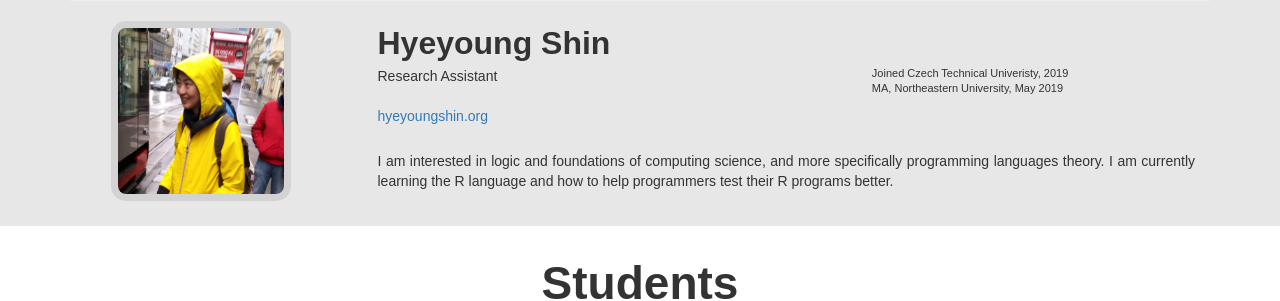
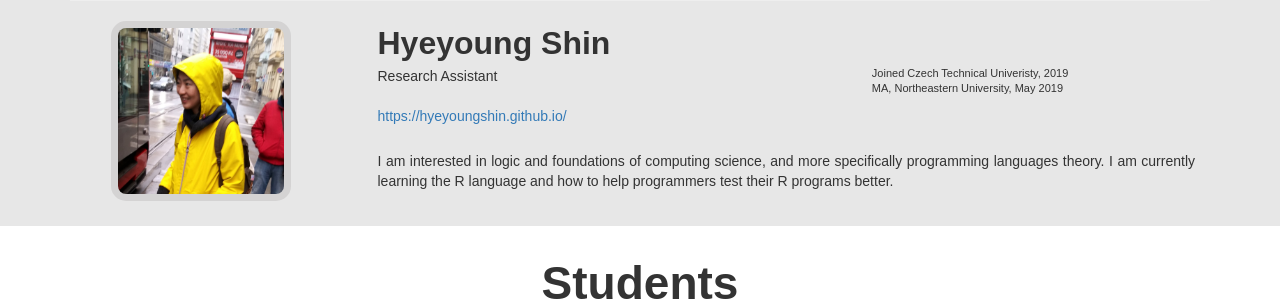
Before and after one commit to PRL-PRG/prl-prg.github.io, a Jekyll site: the page built from people.md, in a window 1280 px wide and 900 px high, scrolled down 2204 px. Shown: the part 152-453 px from the top of the window. Built offline with Jekyll 4.4.1, drawn with Linux system fonts in a browser that asks for light colours.

Commit message:
fix Hyeyoung's webpage link

```diff
--- a/people.md
+++ b/people.md
@@ -123,7 +123,7 @@ people:
     name: Hyeyoung Shin
     photo: hyeyoung_shin.jpg
     title: Research Assistant
-    web: hyeyoungshin.org
+    web: https://hyeyoungshin.github.io/
     bio:
     - Joined Czech Technical Univeristy, 2019
     - MA, Northeastern University, May 2019
```
